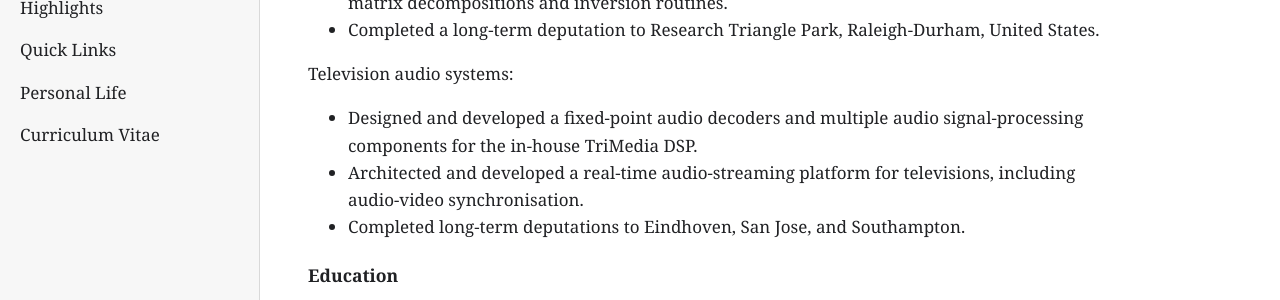
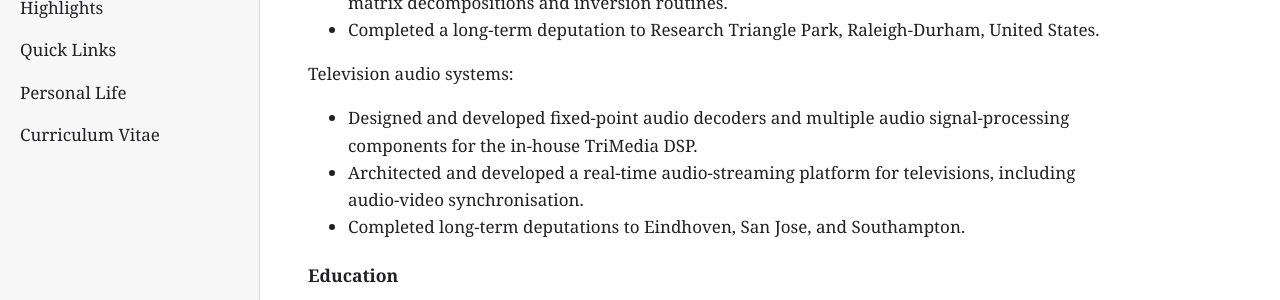
Before and after one commit to aravindh-krishnamoorthy/aravindh-krishnamoorthy.github.io, a Jekyll site: the page built from index.md, in a window 1280 px wide and 900 px high, scrolled down 3515 px. Shown: the part 154-454 px from the top of the window. Built offline with Jekyll 4.4.1, drawn with Linux system fonts in a browser that asks for light colours.

```diff
--- a/index.md
+++ b/index.md
@@ -105,7 +105,7 @@ Wireless and communication systems:
 
 Television audio systems:
 
-- Designed and developed a fixed-point audio decoders and multiple audio signal-processing components for the in-house TriMedia DSP.
+- Designed and developed fixed-point audio decoders and multiple audio signal-processing components for the in-house TriMedia DSP.
 - Architected and developed a real-time audio-streaming platform for televisions, including audio-video synchronisation.
 - Completed long-term deputations to Eindhoven, San Jose, and Southampton.
 
```
